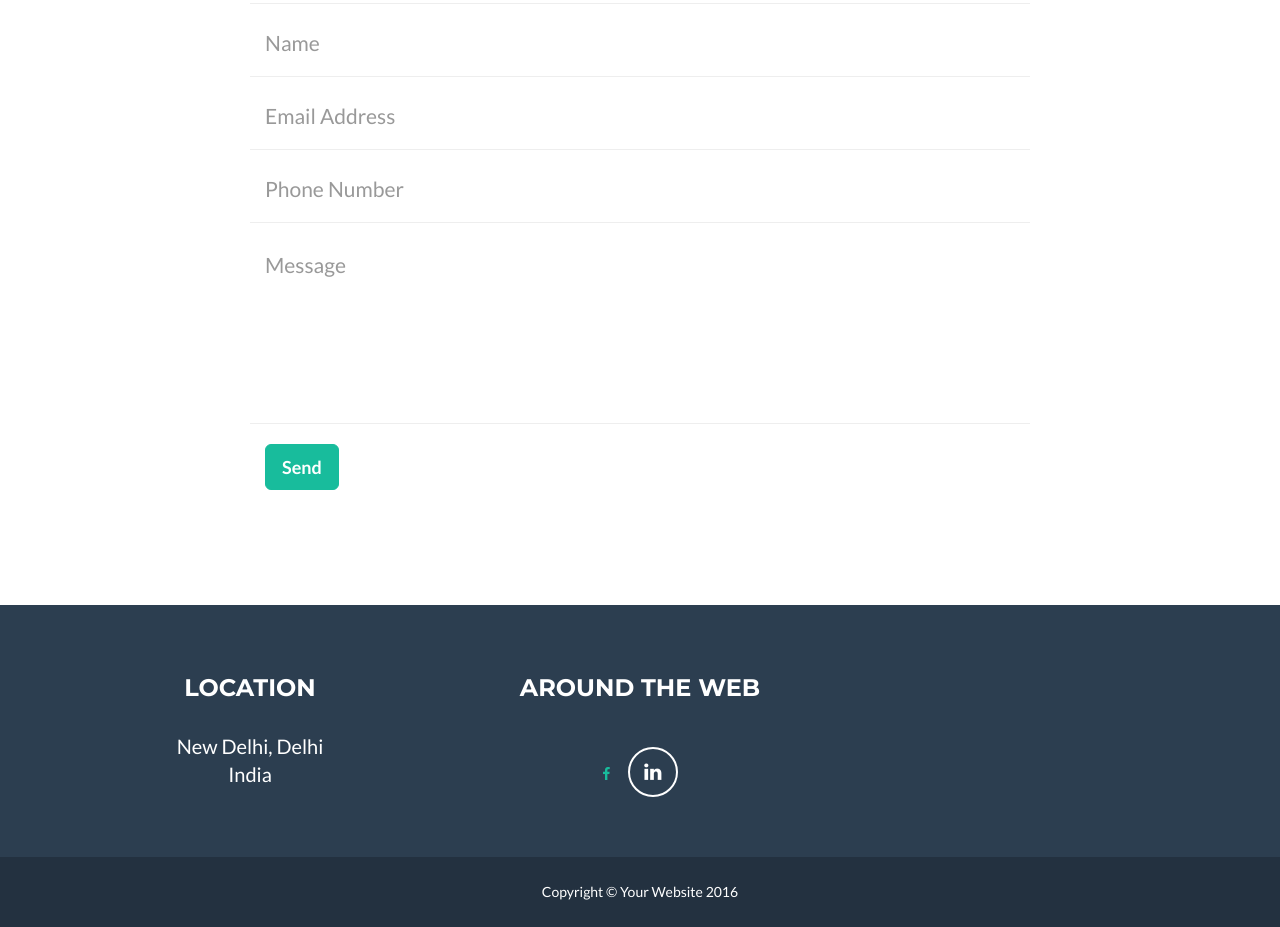
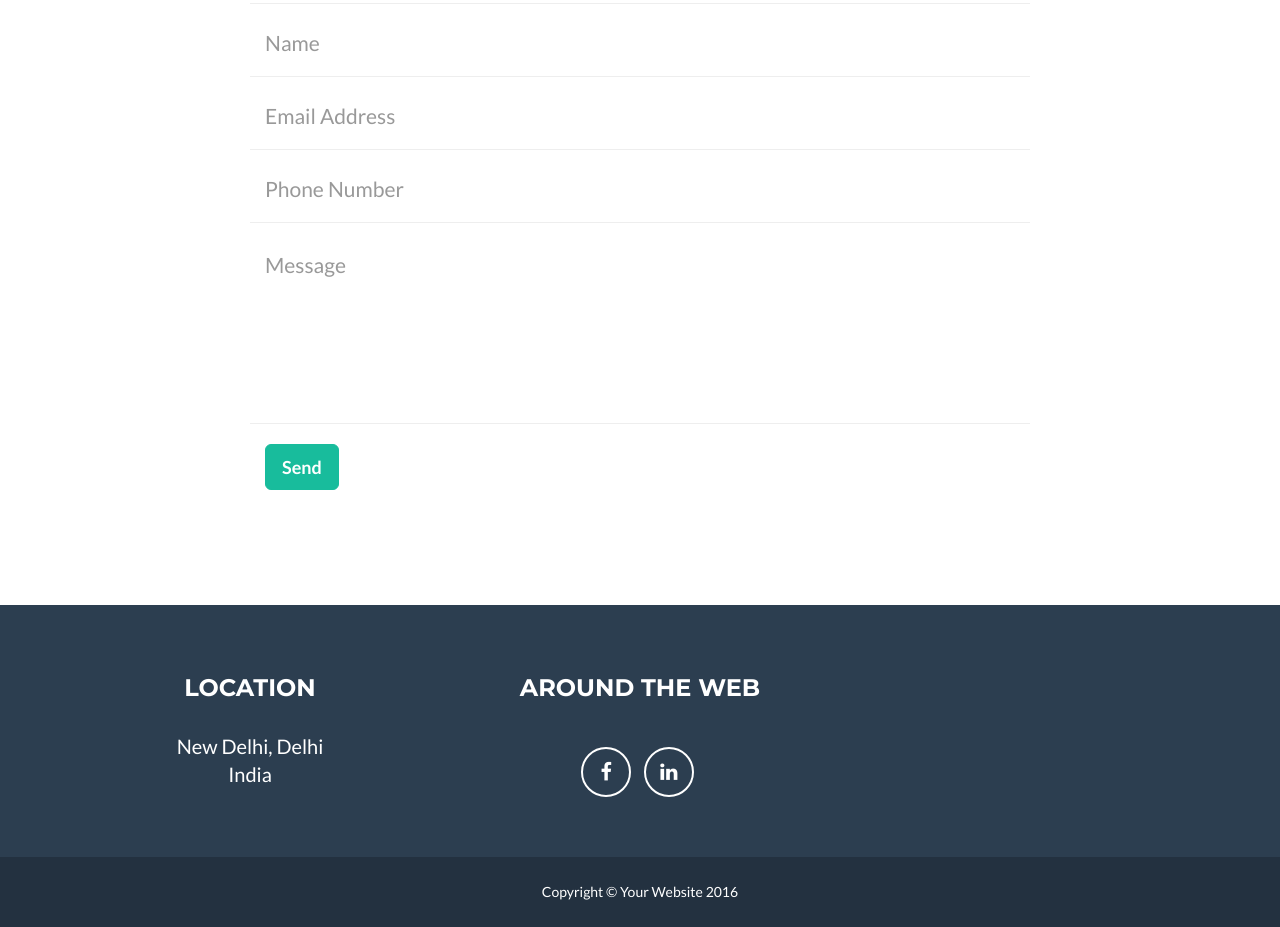
Before and after one commit to Nitinkmr/Nitinkmr.github.io, a website: page index.html in a window 1280 px wide. Shown: the part 2313-3240 px from the top of the page. Drawn offline with nearby package versions, Linux system fonts and the light colour scheme.

Commit message:
Update index.html

```diff
--- a/index.html
+++ b/index.html
@@ -250,7 +250,7 @@
                         <h3>Around the Web</h3>
                         <ul class="list-inline">
                             <li>
-                                <a href="#" class="https://www.facebook.com/nitin.attiwal"><i class="fa fa-fw fa-facebook"></i></a>
+                                <a href="https://www.facebook.com/nitin.attiwal" class="btn-social btn-outline"><i class="fa fa-fw fa-facebook"></i></a>
                             </li>
                             <li>
                                 <a href="https://in.linkedin.com/in/nitin-kumar-415564ab" class="btn-social btn-outline"><i class="fa fa-fw fa-linkedin"></i></a>
```
